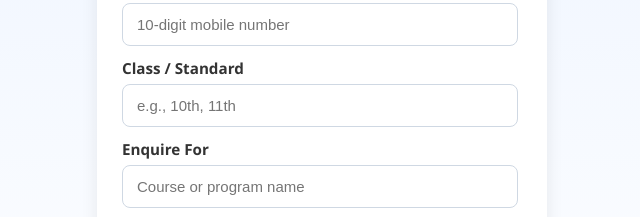
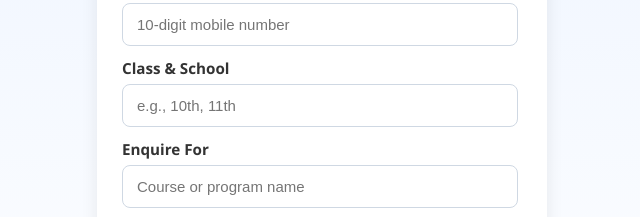
Before and after one commit to GirishGurjar/js-girish, a website: page practice/Form.html in a window 1280 px wide. Shown: the part 345-562 px from the top of the page, 318-958 px from the left. Drawn offline with Linux system fonts and the light colour scheme.

Commit message:
Update label for class standard field

```diff
--- a/practice/Form.html
+++ b/practice/Form.html
@@ -173,7 +173,7 @@
       <label for="contact">Contact Number</label>
       <input id="contact" name="contact" type="tel" inputmode="numeric" pattern="\d{10}" required placeholder="10-digit mobile number">
 
-      <label for="classStandard">Class / Standard</label>
+      <label for="classStandard">Class &  School </label>
       <input id="classStandard" name="classStandard" type="text" placeholder="e.g., 10th, 11th">
 
       <label for="enquireFor">Enquire For</label>
```
